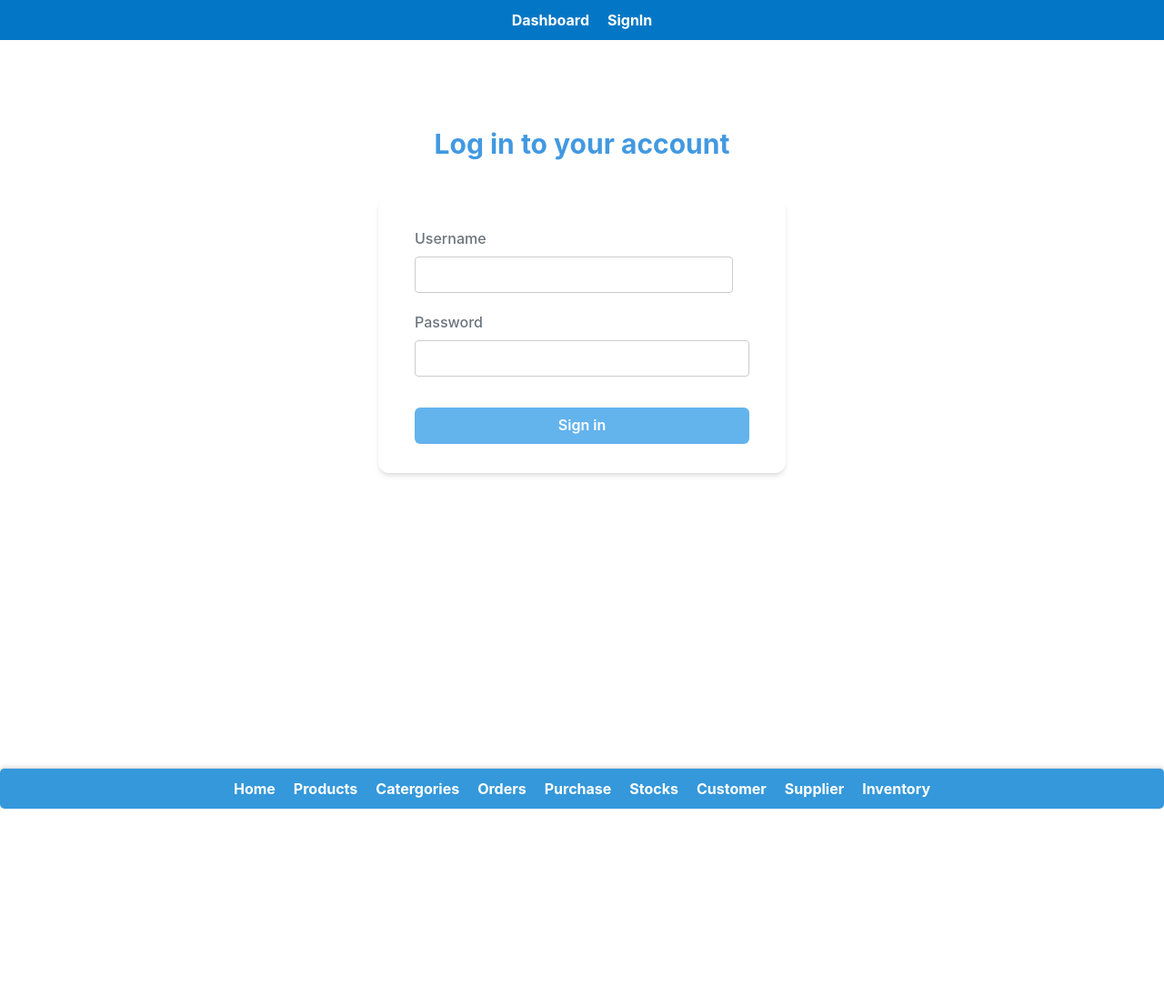
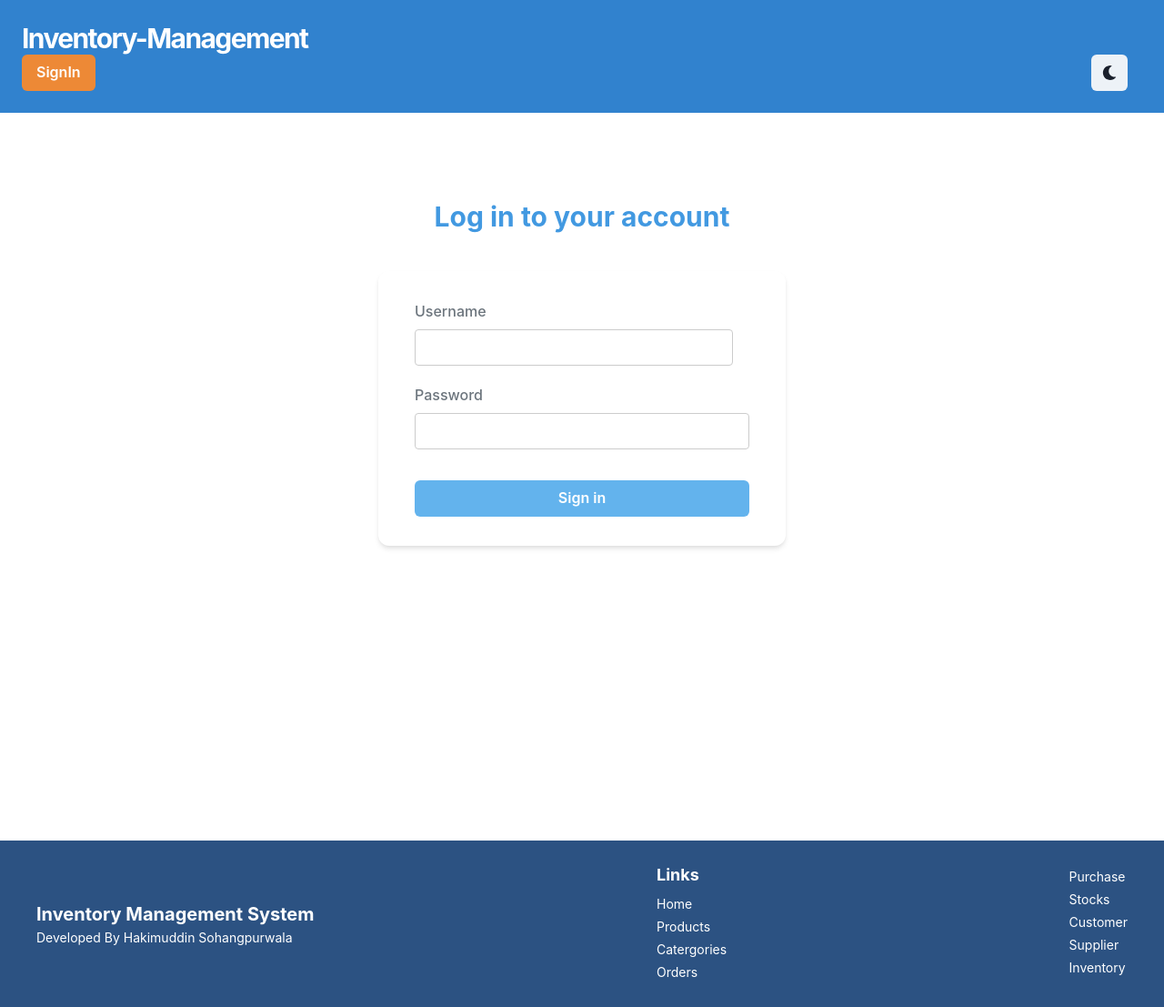
Before and after one commit to sohangpurh53/Inventory-managementChakrauI-React, a React (Create React App) app: page /signin in a window 1280 px wide. Shown: the whole page at 91% size. Before the commit the page ends 889 px from the top, so only its background shows below. Built offline with nearby package versions, Linux system fonts and the light colour scheme.

Commit message:
Inventory  updated Chakraui

```diff
--- a/src/App.js
+++ b/src/App.js
@@ -1,7 +1,7 @@
 import SupplierRegister from './components/auth/supplierRegister'
 import CustomerRegister from './components/auth/customerRegister'
 import { BrowserRouter as Router, Route, Routes } from 'react-router-dom';
-import Header from './components/Header';
+// import Header from './components/Header';
 import Footer from './components/Footer';
 // import Home from './components/Home';
 import Product from './components/Product';
@@ -30,11 +30,12 @@ import CustomersInfo from './components/customerInfo';
 import SuppliersInfo from './components/suppliersInfo';
 import Table from './components/table';
 import AdminDashboard from './components/Dashboard';
+import NavBar from './components/Header';
 function App() {
   return (
     <>
       <Router>
-        <Header/>
+        <NavBar/>
         <div className="app-container">
         <Routes>
           <Route path="/customer/form" element={<CustomerRegister />} />
--- a/src/components/Categories.js
+++ b/src/components/Categories.js
@@ -83,7 +83,7 @@ const CategoryList = () => {
     maxW="lg"
     minH={'md'}
   >
- <Table variant={'simple'} color={'blue.400'} colorScheme='gray' size='sm'>
+ <Table variant={'simple'}  color={'blue.500'} size='sm'>
 <Thead  >
 <Tr >
   <Th>Category Name</Th>
@@ -94,7 +94,7 @@ const CategoryList = () => {
 {categoryDetail.map(category => (
  <Tr key={category.id}>
   <Td> {category.name}</Td>
-  <Td> <Button  bg={'blue.50'}  fontSize={'sm'}  as={Link}  to={`/category/${category.id}/update`} >Update</Button> </Td>
+  <Td> <Button  bg={'gray.200'} color={'black'}  _hover={{bg:'gray.400'}} fontSize={'sm'}  as={Link}  to={`/category/${category.id}/update`} >Update</Button> </Td>
   <Td>  <Button bg={'red.400'} _hover={{bg:'red.600'}} fontSize={'sm'}  color={'white'} as={Link} to={`/category/${category.id}/delete`}>Delete</Button> </Td>
 </Tr> ))}
 </Tbody>
--- a/src/components/Dashboard.js
+++ b/src/components/Dashboard.js
@@ -1,4 +1,4 @@
-import React, { useState } from 'react';
+import React, { useEffect, useState } from 'react';
 import ProductForm from './forms/productForm';
 import PurchaseForm from './forms/purchaseForm';
 import OrderForm from './forms/orderForm';
@@ -19,10 +19,19 @@ import { Box,VStack,HStack, Button,   IconButton,  useDisclosure, } from '@chakr
   // import { BiSidebar } from 'react-icons/bi';
   import { CloseIcon } from '@chakra-ui/icons';
   import { CgMenuGridO } from "react-icons/cg";
+import Loading from './isLoading';
 
   const AdminDashboard = () => {
     const { isOpen, onToggle } = useDisclosure();
     const [activeComponent, setActiveComponent] = useState('TableDisplay');
+    const [isLoading, setIsLoading] = useState(true)
+
+
+    useEffect(()=>{
+
+      setTimeout(()=>{ setIsLoading(false)},1000)
+
+    },[])
 
     const handleClick = (componentName) => {
       setActiveComponent(componentName);
@@ -68,19 +77,23 @@ import { Box,VStack,HStack, Button,   IconButton,  useDisclosure, } from '@chakr
 
 
     return (
-      <>
 
 
+       isLoading? <Loading/> :
     <Box
           display="flex"
           flexDirection={{ base: 'column', md: 'row' }}
           minH="100vh"
+
         >
 
-          <HStack  p="4" bg="gray.700" color="white" w={{ base: '100%', md: '7.5%', lg:'5%' }}>
+          <HStack  p="4"   bg={'gray.300'} color="white" w={{ base: '100%', md: '7.5%', lg:'5%' }}>
             <IconButton
             icon={isOpen ? <CloseIcon />: <CgMenuGridO  />
            }
+           bg={'blackAlpha.400'}
+           _hover={{bg:'blackAlpha.600'}}
+           color={'white'}
               onClick={onToggle}
               aria-label="Toggle Navigation Bar"
               mx={'auto'}
@@ -90,7 +103,7 @@ import { Box,VStack,HStack, Button,   IconButton,  useDisclosure, } from '@chakr
           <VStack
             spacing={4}
             align="start"
-            bg="gray.700"
+            bg="gray.50"
             color="white"
             width={isOpen ? { base: '100%', md: '20%' } : '0'}
             p="4"
@@ -101,20 +114,20 @@ import { Box,VStack,HStack, Button,   IconButton,  useDisclosure, } from '@chakr
           >
             {isOpen && (
               <>
-                 <Button w={'100%'} onClick={() => handleClick('ProductForm')}>Create-Product</Button>
-                  <Button w={'100%'} onClick={() => handleClick('PurchaseForm')}>Create-Purchase</Button>
-                  <Button w={'100%'} onClick={() => handleClick('OrderForm')}>Create-Order</Button>
-                  <Button w={'100%'} onClick={() => handleClick('CategoryForm')}>Create-Category</Button>
-                  <Button w={'100%'} onClick={() => handleClick('CustomerForm')}>Create-Customer</Button>
-                  <Button w={'100%'} onClick={() => handleClick('SupplierForm')}>Create-Supplier</Button>
-                  <Button w={'100%'} onClick={() => handleClick('Category')}>Category</Button>
-                  <Button w={'100%'} onClick={() => handleClick('Product')}>Product</Button>
-                  <Button w={'100%'} onClick={() => handleClick('PurchaseList')}>Purchase</Button>
-                  <Button w={'100%'} onClick={() => handleClick('StockList')}>Stock</Button>
-                  <Button w={'100%'} onClick={() => handleClick('OrderItemList')}>Order</Button>
-                  <Button w={'100%'} onClick={() => handleClick('SuppliersInfo')}>Supplier</Button>
-                  <Button w={'100%'} onClick={() => handleClick('CustomersInfo')}>Customer</Button>
-                  <Button w={'100%'} onClick={() => handleClick('TableInfo')}>Inventory</Button>
+                 <Button bg={'blue.300'} color={'white'} _hover={{bg:'blue.500'}}  w={'100%'} onClick={() => handleClick('ProductForm')}>Create-Product</Button>
+                  <Button  bg={'blue.300'} color={'white'} _hover={{bg:'blue.500'}}  w={'100%'} onClick={() => handleClick('PurchaseForm')}>Create-Purchase</Button>
+                  <Button  bg={'blue.300'} color={'white'} _hover={{bg:'blue.500'}}  w={'100%'} onClick={() => handleClick('OrderForm')}>Create-Order</Button>
+                  <Button bg={'blue.300'} color={'white'} _hover={{bg:'blue.500'}}   w={'100%'} onClick={() => handleClick('CategoryForm')}>Create-Category</Button>
+                  <Button bg={'blue.300'} color={'white'} _hover={{bg:'blue.500'}}  w={'100%'} onClick={() => handleClick('CustomerForm')}>Create-Customer</Button>
+                  <Button  bg={'blue.300'} color={'white'} _hover={{bg:'blue.500'}}  w={'100%'} onClick={() => handleClick('SupplierForm')}>Create-Supplier</Button>
+                  <Button  bg={'blue.300'} color={'white'} _hover={{bg:'blue.500'}}  w={'100%'} onClick={() => handleClick('Category')}>Category</Button>
+                  <Button  bg={'blue.300'} color={'white'} _hover={{bg:'blue.500'}}  w={'100%'} onClick={() => handleClick('Product')}>Product</Button>
+                  <Button   bg={'blue.300'} color={'white'} _hover={{bg:'blue.500'}} w={'100%'} onClick={() => handleClick('PurchaseList')}>Purchase</Button>
+                  <Button  bg={'blue.300'} color={'white'} _hover={{bg:'blue.500'}}  w={'100%'} onClick={() => handleClick('StockList')}>Stock</Button>
+                  <Button  bg={'blue.300'} color={'white'} _hover={{bg:'blue.500'}}  w={'100%'} onClick={() => handleClick('OrderItemList')}>Order</Button>
+                  <Button  bg={'blue.300'} color={'white'} _hover={{bg:'blue.500'}}  w={'100%'} onClick={() => handleClick('SuppliersInfo')}>Supplier</Button>
+                  <Button  bg={'blue.300'} color={'white'} _hover={{bg:'blue.500'}}  w={'100%'} onClick={() => handleClick('CustomersInfo')}>Customer</Button>
+                  <Button  bg={'blue.300'} color={'white'} _hover={{bg:'blue.500'}}  w={'100%'} onClick={() => handleClick('TableInfo')}>Inventory</Button>
               </>
             )}
           </VStack>
@@ -126,7 +139,7 @@ import { Box,VStack,HStack, Button,   IconButton,  useDisclosure, } from '@chakr
         </Box>
 
 
-      </>
+
     );
   };
 
--- a/src/components/Footer.js
+++ b/src/components/Footer.js
@@ -1,48 +1,96 @@
+// import React from 'react';
+// import { Link } from 'react-router-dom';
+// import './css/footer.css'
+
+// const Footer = () => {
+//   return (
+//     <div className="footer-main">
+//       <nav className="footer">
+//         <ul className="footer-list">
+//           <li className="footer-item">
+//             <Link to="/" className="footer-link">Home</Link>
+//           </li>
+
+//           <li className="footer-item">
+//             <Link to="/product/" className="footer-link">Products</Link>
+//           </li>
+
+//           <li className="footer-item">
+//             <Link to="/category/" className="footer-link">Catergories</Link>
+//           </li>
+//           <li className="footer-item">
+//             <Link to="/order/" className="footer-link">Orders</Link>
+//           </li>
+//           <li className="footer-item">
+//             <Link to="/purchase/" className="footer-link">Purchase</Link>
+//           </li>
+//           <li className="footer-item">
+//             <Link to="/stock/" className="footer-link">Stocks</Link>
+//           </li>
+//           <li className="footer-item">
+//             <Link to="/customer/" className="footer-link">Customer</Link>
+//           </li>
+
+//           <li className="footer-item">
+//             <Link to="/supplier/" className="footer-link">Supplier</Link>
+//           </li>
+
+//           <li className="footer-item">
+//             <Link to="/inventory/" className="footer-link">Inventory</Link>
+//           </li>
+
+//         </ul>
+//       </nav>
+//     </div>
+//   );
+// }
+
+// export default Footer;
+
 import React from 'react';
-import { Link } from 'react-router-dom';
-import './css/footer.css'
+import { Box, Flex, Link, Text } from '@chakra-ui/react';
 
 const Footer = () => {
-  return (
-    <div className="footer-main">
-      <nav className="footer">
-        <ul className="footer-list">
-          <li className="footer-item">
-            <Link to="/" className="footer-link">Home</Link>
-          </li>
+ return (
+    <Box as="footer" backgroundColor="blue.700" py="6">
+      <Flex justifyContent="space-between" alignItems="center" gap={2} maxWidth="1200px" mx="auto">
+        <Flex direction="column" justifyContent="center" alignItems="flex-start">
+          <Text color="white" fontSize="xl" fontWeight="bold">Inventory Management System</Text>
+          <Text color="white" fontSize="sm">
+            Developed By Hakimuddin Sohangpurwala
+          </Text>
+        </Flex>
 
-          <li className="footer-item">
-            <Link to="/product/" className="footer-link">Products</Link>
-          </li>
+        <Flex direction="column"  justifyContent="center" alignItems="flex-start">
+          <Text color="white" fontSize="lg" fontWeight="bold" mb="2">Links</Text>
+          <Link color="white" href="#" fontSize="sm" mb="1"  to="/" >Home</Link>
+         <Link color="white" href="#" fontSize="sm" mb="1"  to="/product/" >Products</Link>
+         <Link color="white" href="#" fontSize="sm" mb="1"  to="/category/" >Catergories</Link>
+         <Link color="white" href="#" fontSize="sm" mb="1"  to="/order/" >Orders</Link>
 
-          <li className="footer-item">
-            <Link to="/category/" className="footer-link">Catergories</Link>
-          </li>
-          <li className="footer-item">
-            <Link to="/order/" className="footer-link">Orders</Link>
-          </li>
-          <li className="footer-item">
-            <Link to="/purchase/" className="footer-link">Purchase</Link>
-          </li>
-          <li className="footer-item">
-            <Link to="/stock/" className="footer-link">Stocks</Link>
-          </li>
-          <li className="footer-item">
-            <Link to="/customer/" className="footer-link">Customer</Link>
-          </li>
 
-          <li className="footer-item">
-            <Link to="/supplier/" className="footer-link">Supplier</Link>
-          </li>
 
-          <li className="footer-item">
-            <Link to="/inventory/" className="footer-link">Inventory</Link>
-          </li>
-
-        </ul>
-      </nav>
-    </div>
-  );
-}
+          {/* <Link color="white" href="#" fontSize="sm" mb="1">Home</Link>
+          <Link color="white" href="#" fontSize="sm" mb="1">About</Link>
+          <Link color="white" href="#" fontSize="sm" mb="1">Contact</Link> */}
+        </Flex>
+        <Flex direction="column"  alignItems="flex-start">
+          <Link color="white" href="#" fontSize="sm" mb="1"  to="/purchase/" >Purchase</Link>
+         <Link color="white" href="#" fontSize="sm" mb="1"  to="/stock/" >Stocks</Link>
+         <Link color="white" href="#" fontSize="sm" mb="1"  to="/customer/" >Customer</Link>
+         <Link color="white" href="#" fontSize="sm" mb="1"  to="/supplier/" >Supplier</Link>
+         <Link color="white" href="#" fontSize="sm" mb="1"  to="/inventory/" >Inventory</Link>
+         </Flex>
+{/*
+        <Flex direction="column" justifyContent="center"  alignItems={'self-start'}>
+          <Text color="white" fontSize="md" fontWeight="bold" mb="2">Social</Text>
+          <Link color="white" href="#" fontSize="sm" mb="1">Facebook</Link>
+          <Link color="white" href="#" fontSize="sm" mb="1">Twitter</Link>
+          <Link color="white" href="#" fontSize="sm" mb="1">Instagram</Link>
+        </Flex> */}
+      </Flex>
+    </Box>
+ );
+};
 
 export default Footer;
--- a/src/components/Header.js
+++ b/src/components/Header.js
@@ -1,53 +1,142 @@
+// import React from 'react';
+// import { Link } from 'react-router-dom';
+// import './css/header.css'
+// import { useAuth } from '../context/AuthContext';
+
+// const Header = () => {
+//   const { accessToken } = useAuth()
+//   return (
+//     <div className="header">
+//       <nav className="nav">
+//         <ul className="nav-list">
+//           <li className="nav-item">
+//             <Link to="/" className="nav-link">Dashboard</Link>
+//           </li>
+//           {/* <li className="nav-item">
+//             <Link to="/customer/form/" className="nav-link">Customer</Link>
+//           </li>
+//           <li className="nav-item">
+//             <Link to="/supplier/" className="nav-link">Supplier</Link>
+//           </li> */}
+//           {/* <li className="nav-item">
+//             <Link to="/product/" className="nav-link">Product</Link>
+//           </li>
+//           <li className="nav-item">
+//             <Link to="/purchase/form/" className="nav-link">Purchase Form</Link>
+//           </li>
+//           <li className="nav-item">
+//             <Link to="/product/form/" className="nav-link">Product Form</Link>
+//           </li>
+//           <li className="nav-item">
+//             <Link to="/order/form/" className="nav-link">Order Form</Link>
+//           </li>
+//           <li className="nav-item">
+//             <Link to="/category/form/" className="nav-link">Category Form</Link>
+//           </li> */}
+//           {/* <li className="nav-item">
+//             <Link to="/dashboard/" className="nav-link">Home</Link>
+//           </li> */}
+//           {accessToken ?(<li className="nav-item">
+//             <Link to="/signout/" className="nav-link">SignOut</Link>
+//           </li>):(<li className="nav-item">
+//             <Link to="/signin/" className="nav-link">SignIn</Link>
+//           </li>
+//           )}
+
+
+//         </ul>
+//       </nav>
+//     </div>
+//   );
+// }
+
+// export default Header;
+
 import React from 'react';
-import { Link } from 'react-router-dom';
-import './css/header.css'
+import {
+//  Box,
+ Flex,
+ Heading,
+//  Text,
+
+ Button,
+ IconButton,
+ useColorMode,
+ Stack,
+//  Collapse,
+//  Icon,
+} from '@chakra-ui/react';
+// import { useDisclosure } from '@chakra-ui/react';
+import { FaMoon, FaSun, } from 'react-icons/fa';
 import { useAuth } from '../context/AuthContext';
 
-const Header = () => {
-  const { accessToken } = useAuth()
-  return (
-    <div className="header">
-      <nav className="nav">
-        <ul className="nav-list">
-          <li className="nav-item">
-            <Link to="/" className="nav-link">Dashboard</Link>
-          </li>
-          {/* <li className="nav-item">
-            <Link to="/customer/form/" className="nav-link">Customer</Link>
-          </li>
-          <li className="nav-item">
-            <Link to="/supplier/" className="nav-link">Supplier</Link>
-          </li> */}
-          {/* <li className="nav-item">
-            <Link to="/product/" className="nav-link">Product</Link>
-          </li>
-          <li className="nav-item">
-            <Link to="/purchase/form/" className="nav-link">Purchase Form</Link>
-          </li>
-          <li className="nav-item">
-            <Link to="/product/form/" className="nav-link">Product Form</Link>
-          </li>
-          <li className="nav-item">
-            <Link to="/order/form/" className="nav-link">Order Form</Link>
-          </li>
-          <li className="nav-item">
-            <Link to="/category/form/" className="nav-link">Category Form</Link>
-          </li> */}
-          {/* <li className="nav-item">
-            <Link to="/dashboard/" className="nav-link">Home</Link>
-          </li> */}
-          {accessToken ?(<li className="nav-item">
-            <Link to="/signout/" className="nav-link">SignOut</Link>
-          </li>):(<li className="nav-item">
-            <Link to="/signin/" className="nav-link">SignIn</Link>
-          </li>
-          )}
+import {Link} from 'react-router-dom'
+const Navbar = () => {
+ const { colorMode, toggleColorMode } = useColorMode();
+ const {accessToken} = useAuth()
+//  const { isOpen, onToggle } = useDisclosure();
 
+ return (
+    <Flex as="nav" align="center" bg="blue.500"color={'white'} justify="space-between" wrap="wrap" padding="1.5rem">
+      <Flex align="center" mr={5}>
+        <Heading as="h1" size="lg" letterSpacing={"-.1rem"}>
+          <Link to="/" _focus={{ boxShadow: 'none' }}>
+           Inventory-Management
+          </Link>
+        </Heading>
+      </Flex>
 
-        </ul>
-      </nav>
-    </div>
-  );
-}
+      <Stack
+        direction={{ base: 'column', md: 'row' }}
+        display={{ base: 'none', md: 'flex' }}
+        width={{ base: 'full', md: 'auto' }}
+        alignItems="center"
+        flexGrow={1}
+        mt={{ base: 4, md: 0 }}
+      >
 
-export default Header;
+      </Stack>
+
+      {/* <Box display={{ base: 'block', md: 'none' }} onClick={onToggle}>
+        {isOpen ? (
+          <IconButton
+            aria-label="Close Menu"
+            icon={<FaTimes />}
+            variant="outline"
+            size="lg"
+          />
+        ) : (
+          <IconButton
+            aria-label="Open Menu"
+            icon={<FaBars />}
+            variant="outline"
+            size="lg"
+          />
+        )}
+      </Box> */}
+
+      <Stack
+        direction={{ base: 'column', md: 'row' }}
+        // display={{ base: isOpen ? 'block' : 'none', md: 'flex' }}
+        width="full"
+        alignItems="center"
+        justifyContent="space-between"
+      >
+      {accessToken ?
+             <Button to="/signout/" bg={'green.300'} _hover={{bg:'green.500'}} color={'white'} as={Link}>SignOut</Button>
+         :
+             <Button to="/signin/" bg={'orange.400'} color={'white'} _hover={{bg:'orange.600'}} as={Link}>SignIn</Button>
+           }
+        <IconButton
+          position={'absolute'}
+          right={{base:'10'}}
+          aria-label="Toggle Theme"
+          icon={colorMode === 'light' ? <FaMoon /> : <FaSun />}
+          onClick={toggleColorMode}
+        />
+      </Stack>
+    </Flex>
+ );
+};
+
+export default Navbar;
--- a/src/components/Purchase.js
+++ b/src/components/Purchase.js
@@ -105,7 +105,7 @@ const PurchaseList = () => {
         <strong>Quantity:</strong> {purchase.quantity}
       </Box>
       <Box> <Button className="bi bi-pencil-square" to={`/purchase/${purchase.id}/update`} as={Link}> Edit</Button></Box>
-      <Box> <Button bg={'red.400'} color={'white'} className="bi bi-trash" to={`/purchase/${purchase.id}/delete`} as={Link}> Delete</Button> </Box>
+      <Box> <Button bg={'red.400'} _hover={{bg:'red.600'}} color={'white'} className="bi bi-trash" to={`/purchase/${purchase.id}/delete`} as={Link}> Delete</Button> </Box>
     </Stack>
   ))}
            <Flex align="center" justify="center" mt={4} w="100%">
@@ -114,7 +114,7 @@ const PurchaseList = () => {
         Previous
       </Button>
     )}
-    <Box  mx={2}>
+    <Box padding={2} boxShadow={'md'}   mx={2}>
       Page&nbsp;{currentPage}
     </Box>
     {hasNextPage && (
--- a/src/components/Stock.js
+++ b/src/components/Stock.js
@@ -98,7 +98,7 @@ const StockList = () => {
       <Box flex={{ base: '1', md: '2' }}>
         <strong>Quantity:</strong> {stock.quantity}
       </Box>
-      <Box> <Button as={Link} to={`/stock/${stock.id}/update`} className="bi bi-pencil-square update-icon">Update</Button>  </Box>
+      <Box> <Button color={'gray.400'} _hover={{bg:'gray.200', color:'gray.400'}} as={Link} to={`/stock/${stock.id}/update`} className="bi bi-pencil-square update-icon">Update</Button>  </Box>
 
     </Stack>
   ))}
@@ -108,7 +108,7 @@ const StockList = () => {
         Previous
       </Button>
     )}
-    <Box  mx={2}>
+    <Box padding={2} boxShadow={'md'} mx={2}>
       Page&nbsp;{currentPage}
     </Box>
     {hasNextPage && (
--- a/src/components/forms/orderForm.js
+++ b/src/components/forms/orderForm.js
@@ -101,6 +101,7 @@ const OrderForm = () => {
             status: 'success',
             duration: 5000,
             isClosable: true,
+            position:'top-right'
           })
         }
   } catch (error) {
--- a/src/components/forms/purchaseForm.js
+++ b/src/components/forms/purchaseForm.js
@@ -107,6 +107,11 @@ const PurchaseForm = () => {
             position:'top-right',
             isClosable: true,
           })
+         setPurchaseForm({
+            supplier:'',
+            product:'',
+            quantity:'',
+        })
 
           }
       } catch (error) {
--- a/src/components/table.js
+++ b/src/components/table.js
@@ -13,8 +13,9 @@ import {
   Th,
   Td,
 
-TableCaption,
+Heading,
 Flex,
+
 
 } from '@chakra-ui/react'
 import { useNavigate } from 'react-router-dom';
@@ -90,16 +91,22 @@ const TableData = () => {
 
 
 <Flex
-mx={'auto'}
-     mt={5}
-     wrap={'wrap'}
-     flexDirection={{base:'row', md:'column', lg:'row'}}
+//  w={{ base: '100%', md: '80%', lg: '60%' }}
+ mx="auto"
+ mt={5}
+ justifyContent={'center'}
+maxW={{base:'250px', md:'md', lg:'100%'}}
+ gap={5}
+ flexWrap="wrap"
+
     >
     {/* purchase */}
-    <Box mr={2}>
+    <Box  overflowX={'auto'} mb={{ base: 5, md: 0 }}>
+        <Heading size={{base:'md', md:'md', lg:'lg'}} >Purchase</Heading>
     <TableContainer>
-     <Table size={'md'}>
-     <TableCaption >Purchase</TableCaption>
+
+     <Table color={'cyan.400'} size='sm'>
+
           <Thead>
             <Tr>
               <Th>Product Name</Th>
@@ -129,10 +136,12 @@ mx={'auto'}
         </Box>
 
         {/* order */}
-        <Box mr={2}>
+        <Box    overflowX={'auto'} mb={{ base: 5, md: 0 }}>
+         <Heading  size={{base:'md', md:'md', lg:'lg'}} >Order</Heading>
         <TableContainer>
-            <Table size={'md'}>
-            <TableCaption>Order</TableCaption>
+
+            <Table color={'cyan.400'}  size={'sm'}>
+
           <Thead>
             <Tr>
               <Th>Product Name</Th>
@@ -162,10 +171,12 @@ mx={'auto'}
         </Box>
 
       {/* stock */}
-        <Box mr={2}>
+        <Box   overflowX={'auto'} mb={{ base: 5, md: 0 }}>
+          <Heading  size={{base:'md', md:'md', lg:'lg'}} >Stock</Heading>
           <TableContainer>
-             <Table size={'md'}>
-             <TableCaption>Stock</TableCaption>
+
+             <Table color={'cyan.400'} size={'sm'}>
+
           <Thead>
             <Tr>
               <Th>Product Name</Th>
@@ -192,12 +203,12 @@ mx={'auto'}
         </Box>
 
            {/* profitandloss */}
-         <Box mr={2}>
+         <Box   overflowX={'auto'} mb={{ base: 5, md: 0 }}> <Heading  size={{base:'md', md:'sm', lg:'md'}} >
+              Profit & Loss
+            </Heading>
           <TableContainer>
-          <Table size={'md'}>
-            <TableCaption>
-              Profit & Loss
-            </TableCaption>
+          <Table color={'cyan.400'} size={'sm'}>
+
           <Thead>
             <Tr>
               <Th>Purchase Price Per Unit</Th>
```
Also changed, not shown: src/components/Product.js (+4 -4 lines).
